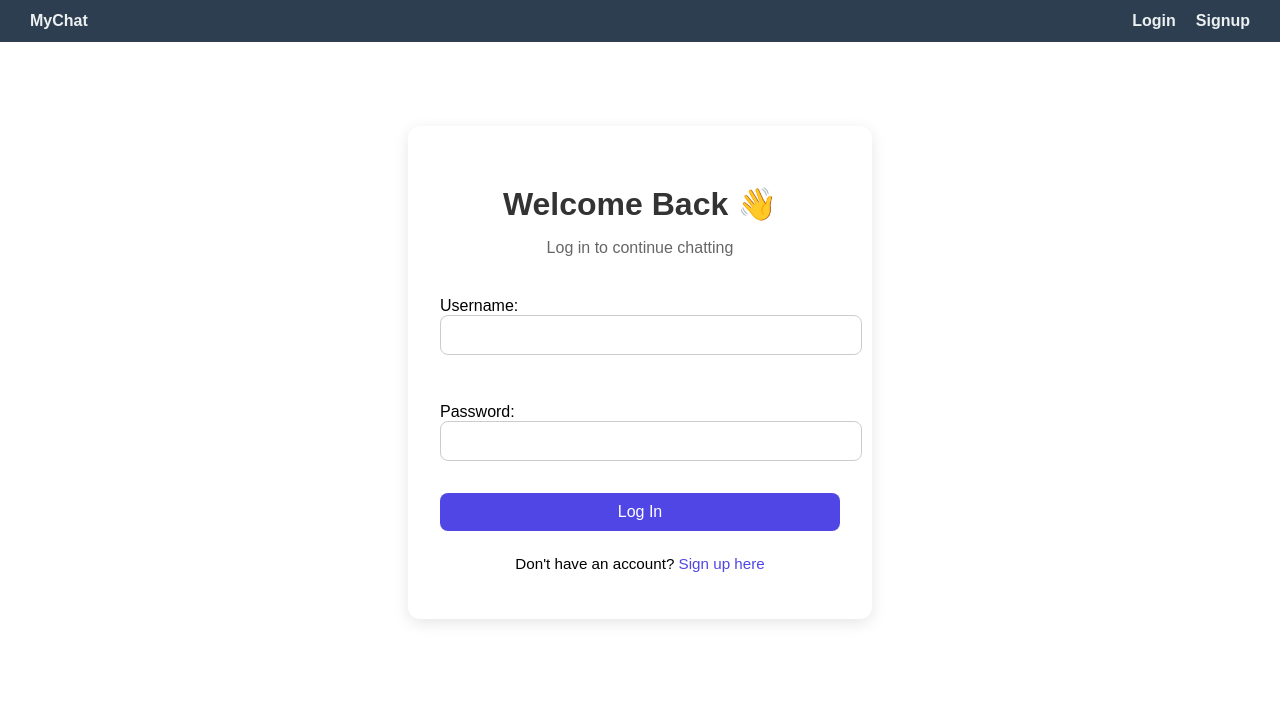
After one commit to alok1304/Real-Time-Chat-Application, a Django app: page /auth/login/ in a window 1280 px wide. The commit adds this page. Shown: the top 702 px of the page. Run offline with Django 5.2, Linux system fonts and the light colour scheme.

Commit message:
add user authentication

```diff
--- /dev/null
+++ b/chat/templates/base.html
@@ -0,0 +1,79 @@
+{% load static %}
+<!DOCTYPE html>
+<html lang="en">
+<head>
+    <meta charset="UTF-8">
+    <title>MyChat</title>
+    <meta name="viewport" content="width=device-width, initial-scale=1.0">
+    <style>
+        body {
+            margin: 0;
+            font-family: Arial, sans-serif;
+        }
+        .navbar {
+            background-color: #2c3e50;
+            padding: 12px 20px;
+            display: flex;
+            justify-content: space-between;
+            align-items: center;
+            color: #ecf0f1;
+        }
+        .navbar a {
+            color: #ecf0f1;
+            text-decoration: none;
+            margin: 0 10px;
+            font-weight: bold;
+        }
+        .navbar .nav-left, .navbar .nav-right {
+            display: flex;
+            align-items: center;
+        }
+        .navbar form {
+            display: inline;
+        }
+        .navbar button {
+            background: none;
+            border: none;
+            color: #ecf0f1;
+            cursor: pointer;
+            text-decoration: underline;
+            font-weight: bold;
+            margin-left: 10px;
+        }
+        .content {
+            padding: 20px;
+        }
+    </style>
+
+     <!-- Page-specific CSS -->
+    {% block extra_head %}{% endblock %}
+</head>
+<body>
+
+    <!-- 🌐 Navbar -->
+    <div class="navbar">
+        <div class="nav-left">
+            <a href="/chat/">MyChat</a>
+        </div>
+        <div class="nav-right">
+            {% if user.is_authenticated %}
+                <span>Welcome, {{ user.username }}</span>
+                <form method="post" action="{% url 'logout' %}">
+                    {% csrf_token %}
+                    <button type="submit">Logout</button>
+                </form>
+            {% else %}
+                <a href="{% url 'login' %}">Login</a>
+                <a href="{% url 'signup' %}">Signup</a>
+            {% endif %}
+        </div>
+    </div>
+
+    <!-- 📦 Page content -->
+    <div class="content">
+        {% block content %}
+        {% endblock %}
+    </div>
+
+</body>
+</html>
--- /dev/null
+++ b/chat/templates/chat/login.html
@@ -0,0 +1,26 @@
+{% extends "base.html" %}
+{% load static %}
+
+{% block title %}Login - MyChat{% endblock %}
+
+{% block extra_head %}
+<link rel="stylesheet" href="{% static 'css/auth.css' %}">
+{% endblock %}
+
+{% block content %}
+<div class="auth-container">
+    <h2>Welcome Back 👋</h2>
+    <p class="subtitle">Log in to continue chatting</p>
+
+    <form method="post" class="auth-form">
+        {% csrf_token %}
+        {{ form.as_p }}
+        <button type="submit" class="btn-primary">Log In</button>
+    </form>
+
+    <p class="auth-footer">
+        Don't have an account?
+        <a href="{% url 'signup' %}">Sign up here</a>
+    </p>
+</div>
+{% endblock %}
--- a/mychat/settings.py
+++ b/mychat/settings.py
@@ -29,6 +29,9 @@ DEBUG = True
 ALLOWED_HOSTS = []
 
 
+LOGIN_URL = '/auth/login/'
+LOGIN_REDIRECT_URL = '/chat/'
+LOGOUT_REDIRECT_URL = '/chat/'
 
 CHANNEL_LAYERS = {
     "default": {
@@ -65,7 +68,7 @@ ROOT_URLCONF = 'mychat.urls'
 TEMPLATES = [
     {
         'BACKEND': 'django.template.backends.django.DjangoTemplates',
-        'DIRS': [],
+        'DIRS': [BASE_DIR / 'templates'],
         'APP_DIRS': True,
         'OPTIONS': {
             'context_processors': [
--- a/mychat/urls.py
+++ b/mychat/urls.py
@@ -3,5 +3,6 @@ from django.urls import include, path
 
 urlpatterns = [
     path("chat/", include("chat.urls")),
+    path('auth/', include('chat.urls_auth')),
     path("admin/", admin.site.urls),
 ]
--- /dev/null
+++ b/static/css/auth.css
@@ -0,0 +1,65 @@
+.auth-container {
+    max-width: 400px;
+    margin: 4rem auto;
+    padding: 2rem;
+    background-color: #ffffff;
+    border-radius: 12px;
+    box-shadow: 0 4px 15px rgba(0, 0, 0, 0.1);
+    text-align: center;
+}
+
+.auth-container h2 {
+    margin-bottom: 0.5rem;
+    font-size: 2rem;
+    color: #333;
+}
+
+.subtitle {
+    color: #666;
+    margin-bottom: 1.5rem;
+}
+
+.auth-form {
+    display: flex;
+    flex-direction: column;
+    gap: 1rem;
+    text-align: left;
+}
+
+.auth-form input {
+    padding: 10px;
+    font-size: 1rem;
+    border-radius: 8px;
+    border: 1px solid #ccc;
+    outline: none;
+    width: 100%;
+}
+
+.btn-primary {
+    padding: 10px;
+    background-color: #4f46e5;
+    color: white;
+    border: none;
+    border-radius: 8px;
+    font-size: 1rem;
+    cursor: pointer;
+    transition: background-color 0.3s ease;
+}
+
+.btn-primary:hover {
+    background-color: #4338ca;
+}
+
+.auth-footer {
+    margin-top: 1.5rem;
+    font-size: 0.95rem;
+}
+
+.auth-footer a {
+    color: #4f46e5;
+    text-decoration: none;
+}
+
+.auth-footer a:hover {
+    text-decoration: underline;
+}
```
Also changed, not shown: chat/templates/chat/index.html (+9 -10 lines), chat/templates/chat/room.html (+11 -9 lines), chat/templates/chat/signup.html (added, +26 -0 lines), chat/urls_auth.py (added, +9 -0 lines), chat/views.py (+4 -4 lines), chat/views_auth.py (added, +14 -0 lines), static/css/base.css (added, +43 -0 lines), static/css/index.css (+27 -42 lines), static/css/room.css (+26 -18 lines), db.sqlite3.
